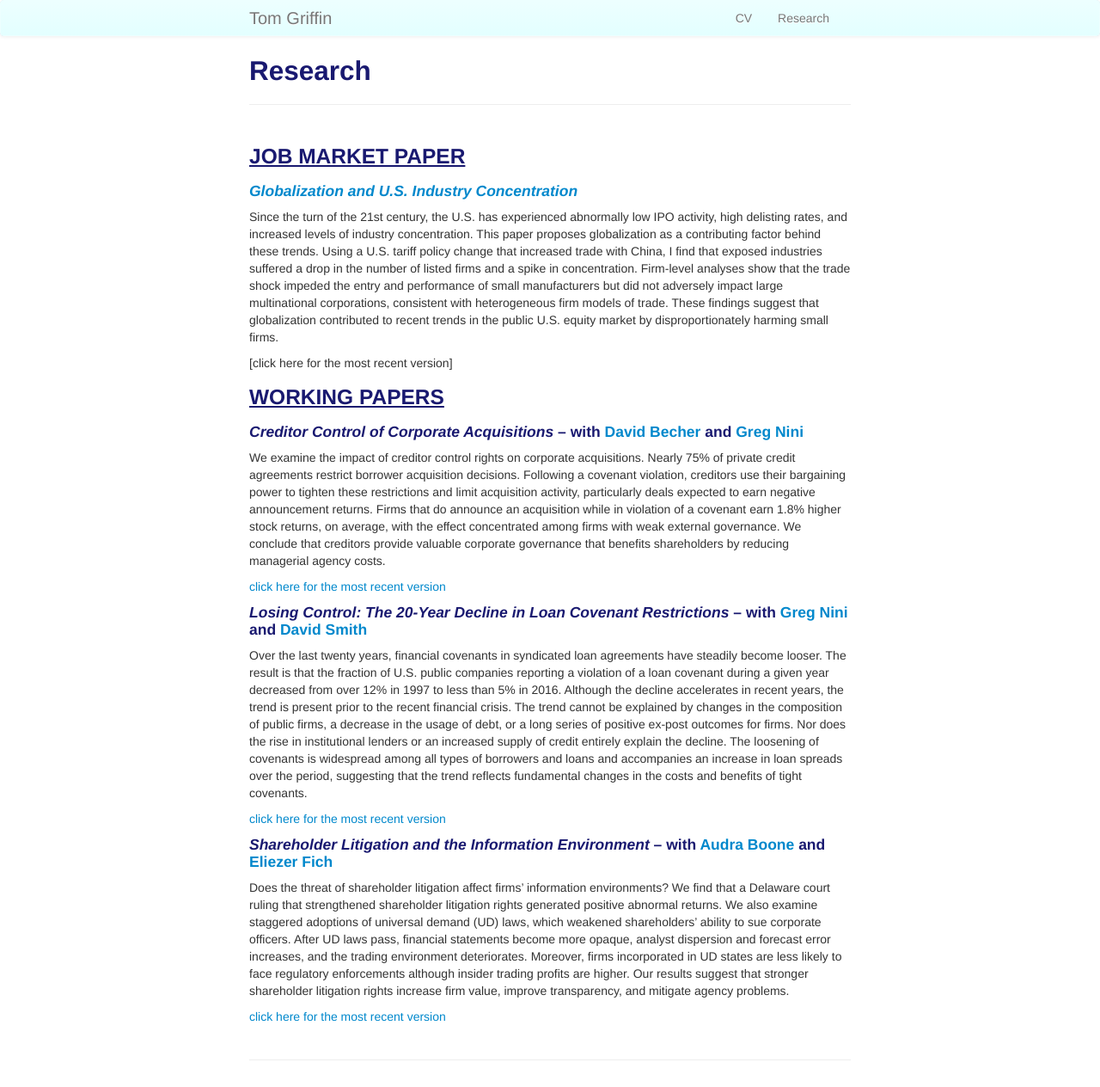
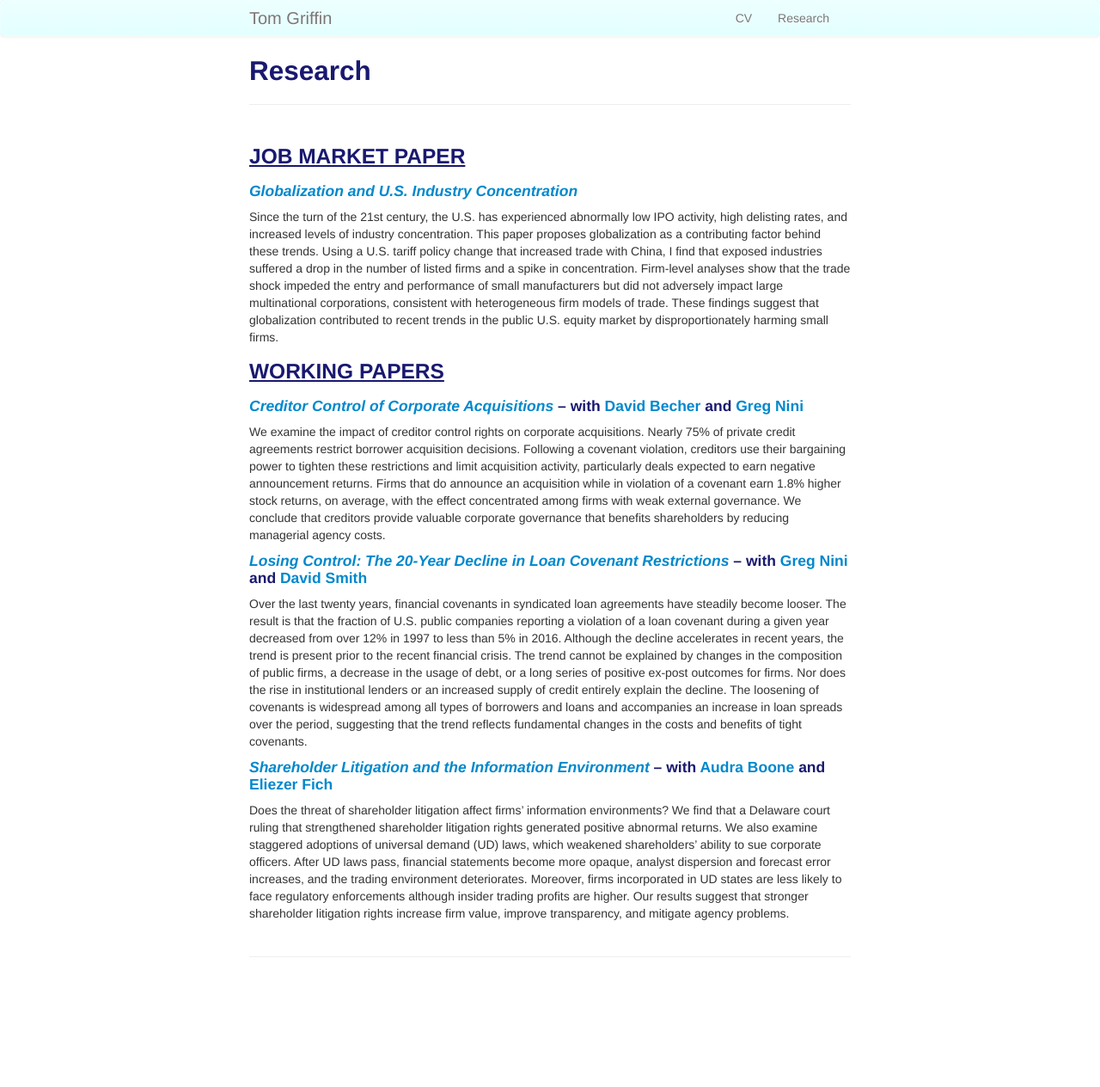
Before and after one commit to ThomasPGriffin/thomaspgriffin.github.io, a Jekyll site: the page built from pages/research.md, in a window 1280 px wide. Shown: the whole page at 86% size. Built offline with Jekyll 4.4.1, drawn with Linux system fonts in a browser that asks for light colours; after the commit the page ends 1144 px from its top, so only the background shows below that.

Commit message:
Update research.md

```diff
--- a/pages/research.md
+++ b/pages/research.md
@@ -9,15 +9,9 @@ description: Tom Griffin's research
 #### *[Globalization and U.S. Industry Concentration]({{ BASE_PATH}}/pages/griffin_jmp_20181119.pdf)*
 Since the turn of the 21st century, the U.S. has experienced abnormally low IPO activity, high delisting rates, and increased levels of industry concentration. This paper proposes globalization as a contributing factor behind these trends. Using a U.S. tariff policy change that increased trade with China, I find that exposed industries suffered a drop in the number of listed firms and a spike in concentration. Firm-level analyses show that the trade shock impeded the entry and performance of small manufacturers but did not adversely impact large multinational corporations, consistent with heterogeneous firm models of trade. These findings suggest that globalization contributed to recent trends in the public U.S. equity market by disproportionately harming small firms.
 
-[click here for the most recent version]
-
-
-
-
-
 ### <u>WORKING PAPERS<u>
 
-#### *Creditor Control of Corporate Acquisitions* – with <a href="https://www.lebow.drexel.edu/people/davidbecher">David Becher</a> and <a href="https://sites.google.com/view/gregnini/home">Greg Nini</a>
+#### *[Creditor Control of Corporate Acquisitions]({{ BASE_PATH}}/pages/bgn_20181120.pdf)* – with <a href="https://www.lebow.drexel.edu/people/davidbecher">David Becher</a> and <a href="https://sites.google.com/view/gregnini/home">Greg Nini</a>
 We examine the impact of creditor control rights on corporate acquisitions. Nearly 75% of private credit
 agreements restrict borrower acquisition decisions. Following a covenant violation, creditors use their
 bargaining power to tighten these restrictions and limit acquisition activity, particularly deals expected to
@@ -26,25 +20,11 @@ covenant earn 1.8% higher stock returns, on average, with the effect concentrate
 external governance. We conclude that creditors provide valuable corporate governance that benefits
 shareholders by reducing managerial agency costs.
 
-[click here for the most recent version]({{ BASE_PATH}}/pages/bgn_20181120.pdf)
-
-
-
-
-
-#### *Losing Control: The 20-Year Decline in Loan Covenant Restrictions* – with <a href="https://sites.google.com/view/gregnini/home">Greg Nini</a> and <a href="https://www.commerce.virginia.edu/faculty/smith">David Smith</a>
+#### *[Losing Control: The 20-Year Decline in Loan Covenant Restrictions]({{ BASE_PATH}}/pages/gns_20181118.pdf)* – with <a href="https://sites.google.com/view/gregnini/home">Greg Nini</a> and <a href="https://www.commerce.virginia.edu/faculty/smith">David Smith</a>
 Over the last twenty years, financial covenants in syndicated loan agreements have steadily become looser. The result is that the fraction of U.S. public companies reporting a violation of a loan covenant during a given year decreased from over 12% in 1997 to less than 5% in 2016. Although the decline accelerates in recent years, the trend is present prior to the recent financial crisis. The trend cannot be explained by changes in the composition of public firms, a decrease in the usage of debt, or a long series of positive ex-post outcomes for firms. Nor does the rise in institutional lenders or an increased supply of credit entirely explain the decline. The loosening of covenants is widespread among all types of borrowers and loans and accompanies an increase in loan spreads over the period, suggesting that the trend reflects fundamental changes in the costs and benefits of tight covenants.
 
-[click here for the most recent version]({{ BASE_PATH}}/pages/gns_20181118.pdf)
-
-
-
-
-
-#### *Shareholder Litigation and the Information Environment* – with <a href="https://sites.google.com/site/audralboone/home?authuser=0">Audra Boone</a> and <a href="https://www.lebow.drexel.edu/people/eliezerfich">Eliezer Fich</a>
+#### *[Shareholder Litigation and the Information Environment]({{ BASE_PATH}}/pages/bfg_20181029.pdf)* – with <a href="https://sites.google.com/site/audralboone/home?authuser=0">Audra Boone</a> and <a href="https://www.lebow.drexel.edu/people/eliezerfich">Eliezer Fich</a>
 Does the threat of shareholder litigation affect firms’ information environments? We find that a Delaware court ruling that strengthened shareholder litigation rights generated positive abnormal returns. We also examine staggered adoptions of universal demand (UD) laws, which weakened shareholders’ ability to sue corporate officers. After UD laws pass, financial statements become more opaque, analyst dispersion and forecast error increases, and the trading environment deteriorates. Moreover, firms incorporated in UD states are less likely to face regulatory enforcements although insider trading profits are higher. Our results suggest that stronger shareholder litigation rights increase firm value, improve transparency, and mitigate agency problems.
-
-[click here for the most recent version]({{ BASE_PATH}}/pages/bfg_20181029.pdf)
 
 
 <!-- Note: this is how to write a comment in HTML. Everything in here won't show up on your webpage.-->
```
